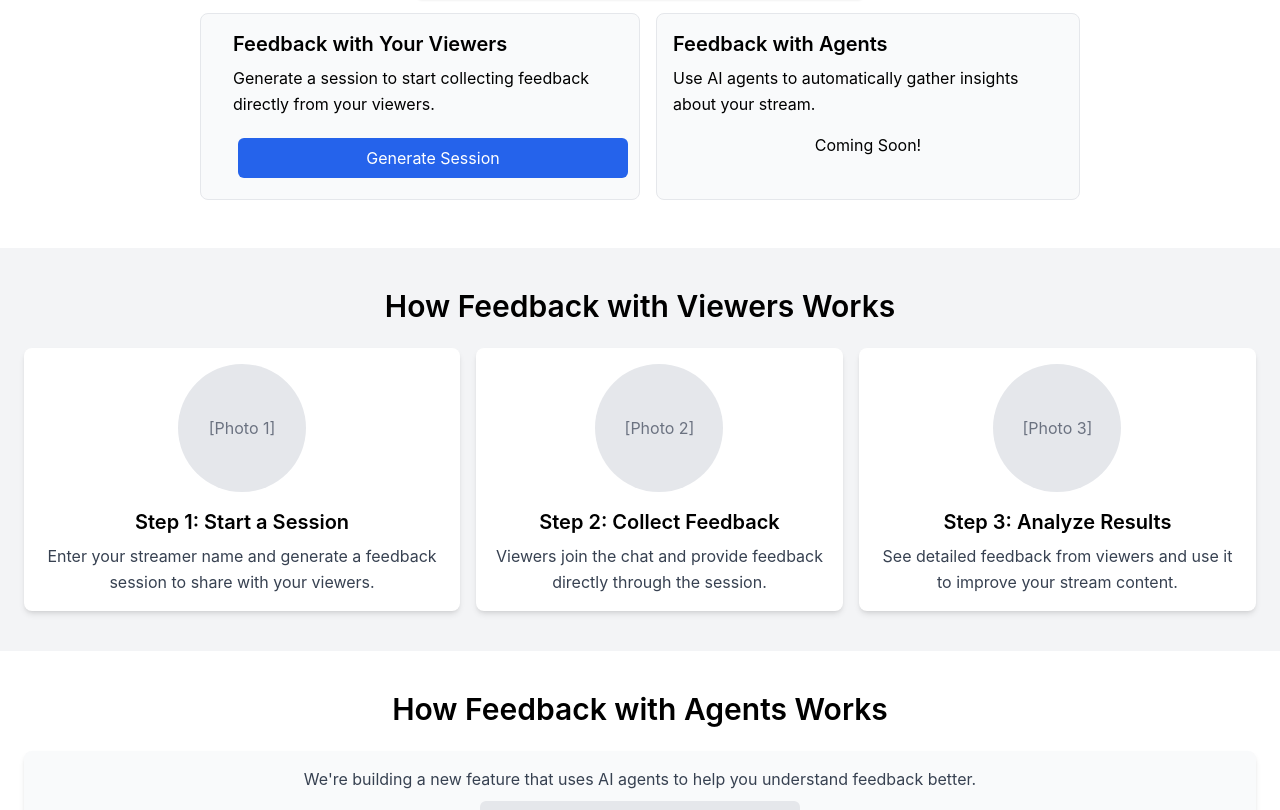
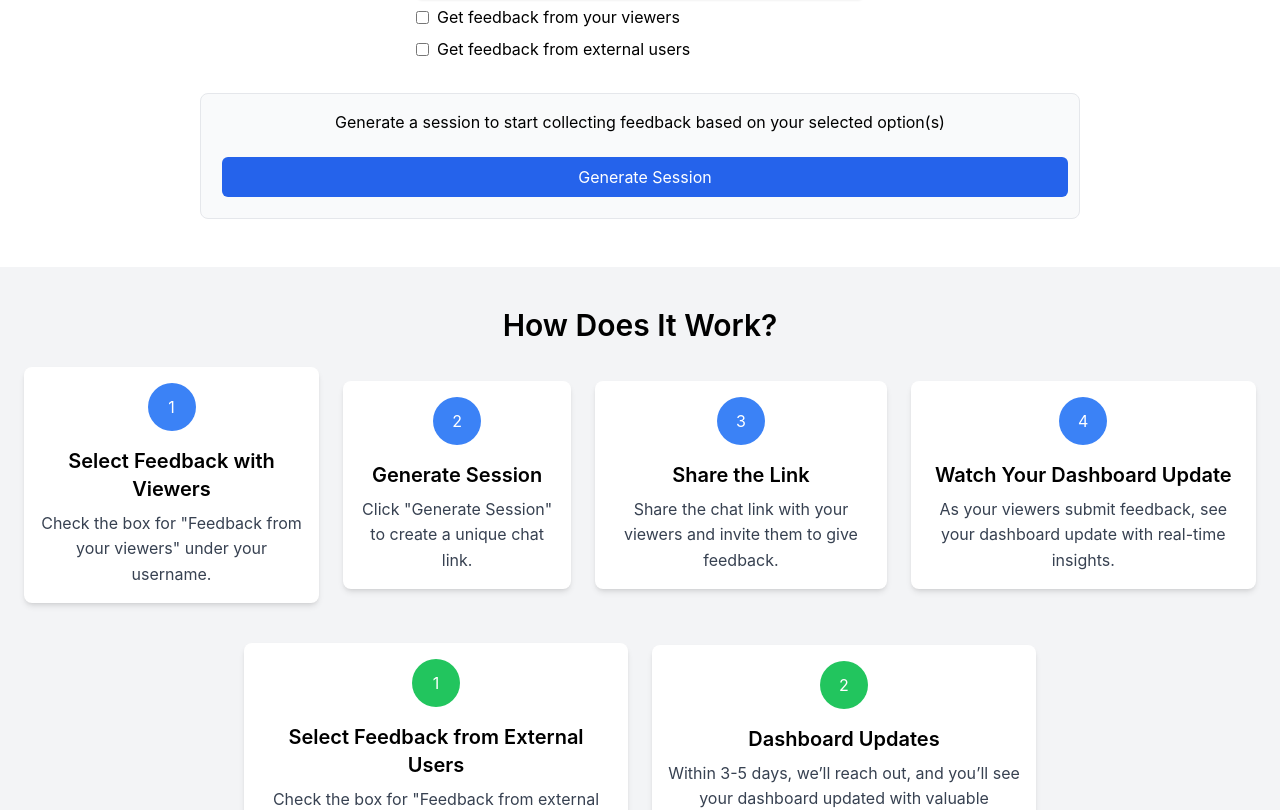
Before and after one commit to kerixyz/streamfeed, a React (Create React App) app in the folder frontend/: page / in a window 1280 px wide. Shown: the part 531-1341 px from the top of the page. Built offline with nearby package versions, Linux system fonts and the light colour scheme; no server answers.

Commit message:
updated home.js ui need to make some db updates

```diff
--- a/frontend/src/pages/Home.js
+++ b/frontend/src/pages/Home.js
@@ -3,28 +3,40 @@ import React, { useState } from 'react';
 // Environment toggle (local vs. Heroku)
 const BASE_URL = process.env.REACT_APP_API_BASE_URL || 'http://localhost:5001/api';
 
-
 const Home = () => {
   const [streamerName, setStreamerName] = useState('');
   const [sessionLink, setSessionLink] = useState('');
   const [error, setError] = useState('');
+  const [feedbackFromViewers, setFeedbackFromViewers] = useState(false);
+  const [feedbackFromExternal, setFeedbackFromExternal] = useState(false);
 
   console.log('API Base URL:', process.env.REACT_APP_API_BASE_URL);
 
   // Function to handle session creation
   const createSession = async () => {
+    if (!feedbackFromViewers && !feedbackFromExternal) {
+      setError('Please select at least one feedback option.');
+      return;
+    }
+    setError('');
     try {
-      const response = await fetch(`${BASE_URL}/create-session`, { // <-- Updated URL with toggle
+      const response = await fetch(`${BASE_URL}/create-session`, {
         method: 'POST',
         headers: {
           'Content-Type': 'application/json',
         },
-        body: JSON.stringify({ streamerName }), // Send streamerName in body
+        body: JSON.stringify({
+          streamerName,
+          feedbackOptions: {
+            viewers: feedbackFromViewers,
+            external: feedbackFromExternal,
+          },
+        }),
       });
 
       if (response.ok) {
         const data = await response.json();
-        setSessionLink(data.link); // Display the session link
+        setSessionLink(data.link);
       } else {
         setError('Failed to create session. Please try again.');
       }
@@ -39,8 +51,8 @@ const Home = () => {
 
       {/* First Section */}
       <section className="flex flex-col md:flex-row items-center justify-between py-10 px-6 bg-gray-100">
-        {/* Left Side */}
-        <div className="md:w-1/2 mb-6 md:mb-0 md:pl-8 max-w-lg">
+        {/* Left Side: Center-aligned Text */}
+        <div className="md:w-1/2 mb-6 md:mb-0 md:pl-8 max-w-lg text-center md:text-left">
           <h1 className="text-4xl font-bold mb-4">StreamFeed</h1>
           <p className="text-lg">
             StreamFeed helps you get detailed feedback on your streams. See through your viewers' eyes and make improvements in real-time.
@@ -58,19 +70,42 @@ const Home = () => {
       {/* Second Section */}
       <section className="flex flex-col items-center py-10 px-6 bg-white">
         <h2 className="text-3xl font-semibold mb-4">Get Started with Getting Feedback</h2>
+
+        {/* Streamer Name Input */}
         <input
           type="text"
           value={streamerName}
           onChange={(e) => setStreamerName(e.target.value)}
           placeholder="Enter your streamer name here"
-          className="mb-6 p-3 w-full max-w-md border rounded-md shadow-sm focus:outline-none"
+          className="mb-4 p-3 w-full max-w-md border rounded-md shadow-sm focus:outline-none"
         />
 
+        {/* Feedback Option Selection */}
+        <div className="flex flex-col items-start mb-6 w-full max-w-md">
+          <label className="flex items-center mb-2">
+            <input
+              type="checkbox"
+              checked={feedbackFromViewers}
+              onChange={() => setFeedbackFromViewers(!feedbackFromViewers)}
+              className="mr-2"
+            />
+            Get feedback from your viewers
+          </label>
+          <label className="flex items-center">
+            <input
+              type="checkbox"
+              checked={feedbackFromExternal}
+              onChange={() => setFeedbackFromExternal(!feedbackFromExternal)}
+              className="mr-2"
+            />
+            Get feedback from external users
+          </label>
+        </div>
+
+        {/* Session Creation Button */}
         <div className="flex flex-col md:flex-row w-full max-w-4xl">
-          {/* Left Side: Feedback with Viewers */}
-          <div className="flex-1 p-4 border rounded-lg m-2 bg-gray-50 md:pl-8">
-            <h3 className="text-xl font-semibold mb-2">Feedback with Your Viewers</h3>
-            <p className="mb-4">Generate a session to start collecting feedback directly from your viewers.</p>
+          <div className="flex-1 p-4 text-center border rounded-lg m-2 bg-gray-50">
+            <p className="mb-4">Generate a session to start collecting feedback based on your selected option(s)</p>
             <button
               onClick={() => {
                 if (!streamerName.trim()) {
@@ -85,85 +120,86 @@ const Home = () => {
             </button>
             {sessionLink && (
               <div className="mt-3 text-blue-600">
-                <p>Your session has been created:</p>
+                <p>Your session has been created:
                 <a href={sessionLink} target="_blank" rel="noopener noreferrer" className="underline">
                   {sessionLink}
-                </a>
+                </a></p>
               </div>
             )}
             {error && <p className="text-red-500 mt-3">{error}</p>}
           </div>
+        </div>
+      </section>
+      <section className="py-10 px-6 bg-gray-100">
+        <h2 className="text-3xl font-semibold mb-6 text-center">How Does It Work?</h2>
 
-          {/* Right Side: Feedback with Agents */}
-          <div className="flex-1 p-4 border rounded-lg m-2 bg-gray-50">
-            <h3 className="text-xl font-semibold mb-2">Feedback with Agents</h3>
-            <p className="mb-4">Use AI agents to automatically gather insights about your stream.</p>
-
-            <p className="mb-4 text-center">Coming Soon!</p>
-            {/* <button
-              className="w-full bg-green-600 text-white py-2 rounded-md hover:bg-green-500 transition"
-              onClick={() => alert('Coming Soon!')}
-            >
-              Get Started
-            </button>*/}
+        {/* Feedback with Viewers Steps */}
+        <div className="flex flex-col md:flex-row items-center justify-center gap-6 mb-10">
+          <div className="flex flex-col items-center p-4 bg-white rounded-lg shadow-md max-w-sm">
+            <div className="w-12 h-12 bg-blue-500 text-white flex items-center justify-center rounded-full mb-4">
+              1
+            </div>
+            <h3 className="text-xl text-center font-semibold mb-2">Select Feedback with Viewers</h3>
+            <p className="text-center text-gray-700">
+              Check the box for "Feedback from your viewers" under your username.
+            </p>
+          </div>
+          <div className="flex flex-col items-center p-4 bg-white rounded-lg shadow-md max-w-sm">
+            <div className="w-12 h-12 bg-blue-500 text-white flex items-center justify-center rounded-full mb-4">
+              2
+            </div>
+            <h3 className="text-xl font-semibold mb-2">Generate Session</h3>
+            <p className="text-center text-gray-700">
+              Click "Generate Session" to create a unique chat link.
+            </p>
+          </div>
+          <div className="flex flex-col items-center p-4 bg-white rounded-lg shadow-md max-w-sm">
+            <div className="w-12 h-12 bg-blue-500 text-white flex items-center justify-center rounded-full mb-4">
+              3
+            </div>
+            <h3 className="text-xl font-semibold mb-2">Share the Link</h3>
+            <p className="text-center text-gray-700">
+              Share the chat link with your viewers and invite them to give feedback.
+            </p>
+          </div>
+          <div className="flex flex-col items-center p-4 bg-white rounded-lg shadow-md max-w-sm">
+            <div className="w-12 h-12 bg-blue-500 text-white flex items-center justify-center rounded-full mb-4">
+              4
+            </div>
+            <h3 className="text-xl font-semibold mb-2">Watch Your Dashboard Update</h3>
+            <p className="text-center text-gray-700">
+              As your viewers submit feedback, see your dashboard update with real-time insights.
+            </p>
           </div>
         </div>
-      </section>
-      {/* How Feedback with Viewers Works */}
-      <section className="py-10 px-6 bg-gray-100">
-        <h2 className="text-3xl font-semibold mb-6 text-center">How Feedback with Viewers Works</h2>
-        <div className="flex flex-col md:flex-row items-center justify-center gap-4">
-          {/* Step 1 */}
-          <div className="flex flex-col items-center p-4 bg-white rounded-lg shadow-md">
-            <div className="w-32 h-32 bg-gray-200 flex items-center justify-center rounded-full mb-4">
-              <span className="text-gray-500">[Photo 1]</span>
+
+        {/* Feedback with External Users Steps */}
+        <div className="flex flex-col md:flex-row items-center justify-center gap-6 mb-10">
+          <div className="flex flex-col items-center p-4 bg-white rounded-lg shadow-md max-w-sm">
+            <div className="w-12 h-12 bg-green-500 text-white flex items-center justify-center rounded-full mb-4">
+              1
             </div>
-            <h3 className="text-xl font-semibold mb-2">Step 1: Start a Session</h3>
+            <h3 className="text-xl text-center font-semibold mb-2">Select Feedback from External Users</h3>
             <p className="text-center text-gray-700">
-              Enter your streamer name and generate a feedback session to share with your viewers.
+              Check the box for "Feedback from external users" under your username.
             </p>
           </div>
-
-          {/* Step 2 */}
-          <div className="flex flex-col items-center p-4 bg-white rounded-lg shadow-md">
-            <div className="w-32 h-32 bg-gray-200 flex items-center justify-center rounded-full mb-4">
-              <span className="text-gray-500">[Photo 2]</span>
+          <div className="flex flex-col items-center p-4 bg-white rounded-lg shadow-md max-w-sm">
+            <div className="w-12 h-12 bg-green-500 text-white flex items-center justify-center rounded-full mb-4">
+              2
             </div>
-            <h3 className="text-xl font-semibold mb-2">Step 2: Collect Feedback</h3>
+            <h3 className="text-xl font-semibold mb-2">Dashboard Updates</h3>
             <p className="text-center text-gray-700">
-              Viewers join the chat and provide feedback directly through the session.
-            </p>
-          </div>
-
-          {/* Step 3 */}
-          <div className="flex flex-col items-center p-4 bg-white rounded-lg shadow-md">
-            <div className="w-32 h-32 bg-gray-200 flex items-center justify-center rounded-full mb-4">
-              <span className="text-gray-500">[Photo 3]</span>
-            </div>
-            <h3 className="text-xl font-semibold mb-2">Step 3: Analyze Results</h3>
-            <p className="text-center text-gray-700">
-              See detailed feedback from viewers and use it to improve your stream content.
+              Within 3-5 days, we’ll reach out, and you’ll see your dashboard updated with valuable insights.
             </p>
           </div>
         </div>
       </section>
 
-      {/* How Feedback with Agents Works */}
-      <section className="py-10 px-6 bg-white">
-        <h2 className="text-3xl font-semibold mb-6 text-center">How Feedback with Agents Works</h2>
-        <div className="flex flex-col items-center justify-center p-4 bg-gray-50 rounded-lg shadow-md">
-          <p className="text-gray-700 mb-2">
-            We're building a new feature that uses AI agents to help you understand feedback better.
-          </p>
-          <div className="w-80 h-60 bg-gray-200 flex items-center justify-center rounded-md">
-            <span className="text-gray-500">[Placeholder for Agent Feature]</span>
-          </div>
-        </div>
-      </section>
-
       {/* Footer Section */}
-      <footer className="py-6 px-6 bg-gray-100 text-center text-gray-600">
+      <footer className="py-6 px-6 bg-white text-gray-600">
         <p>This is an ongoing research project at the University of Washington. By clicking any of the links above, you acknowledge that your feedback may be used for ongoing research to improve the StreamFeed platform. We collect and analyze feedback to better understand how streamers engage with their audiences. Your participation is voluntary, and all data will be anonymized to ensure your privacy.</p>
+        <br/>
         <p>For questions, comments, or feedback, please contact: kmallari[at]uw[dot]edu</p>
       </footer>
     </div>
```
Lines whose indentation alone changed are shown as unchanged.
